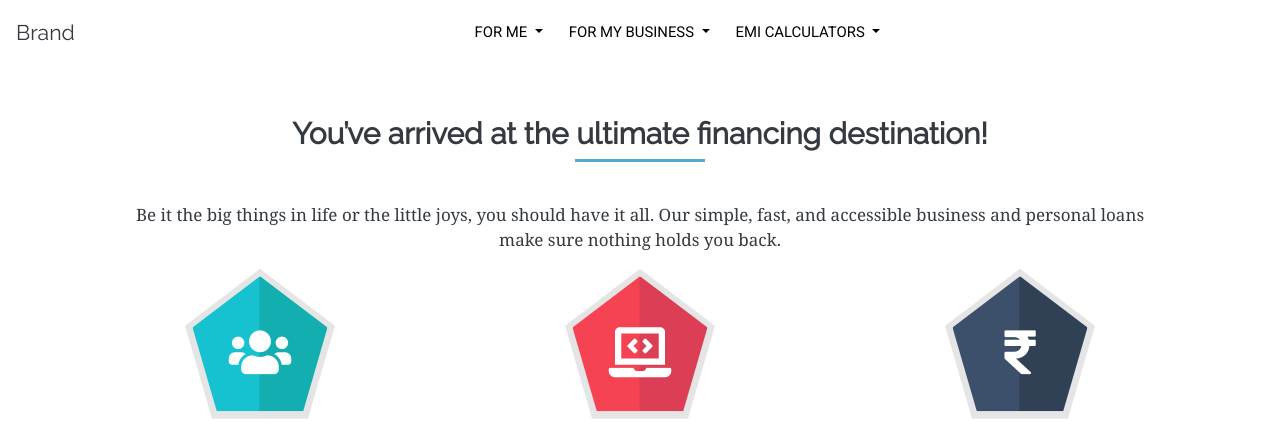
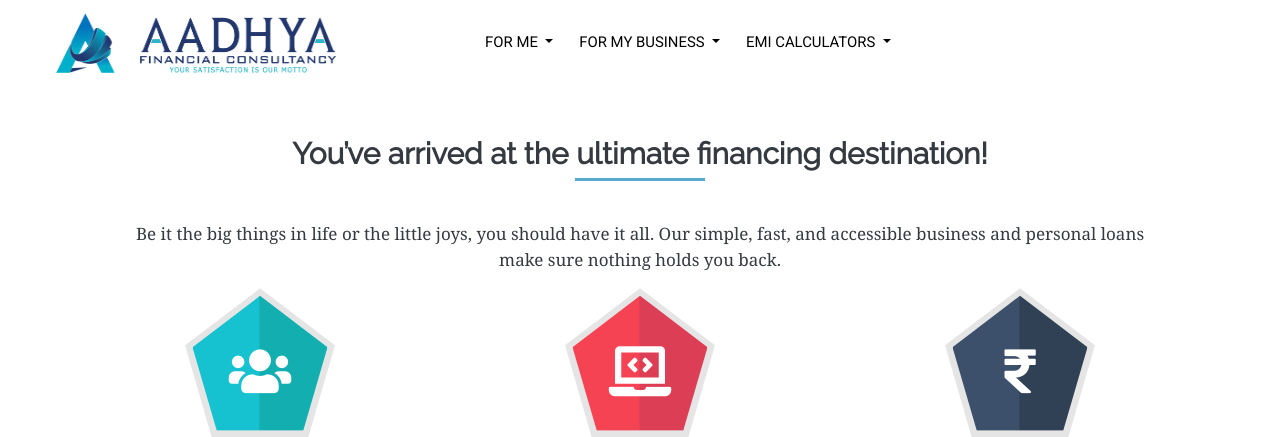
Before and after one commit to ruchamahabal/aadhya_finance_website, a PHP site: page /index.php in a window 1280 px wide. Shown: the top 437 px of the page. Run offline with PHP 8.4, Linux system fonts and the light colour scheme; some libraries are stand-ins or nearby versions.

Commit message:
logo added

```diff
--- a/header.php
+++ b/header.php
@@ -36,18 +36,18 @@
 <!-- mega menu -->
 <header class="site-header" role="banner">
 	<nav class="navbar navbar-expand-sm">
-		<!-- <img id="navbar-logo" src="assets/images/logo.jpeg" width="100" height="80" alt=""> -->
+
 			<button class="navbar-toggler mr-2" type="button" data-toggle="collapse" data-target="#navbar">
 					<span class="navbar-toggler-icon"></span>
 			</button>
-			<span class="navbar-brand d-flex flex-fill">Brand</span>
+			<span class="navbar-brand "><img id="navbar-logo" src="<?php $_SERVER['DOCUMENT_ROOT']?>/aadhyafinance/assets/images/logo2.png" width="280" height="60" alt="" style="margin-left:40px;"></span>
 			<div class="navbar-collapse collapse" id="navbar">
 					<ul class="navbar-nav justify-content-center d-flex flex-fill">
 							<li class="nav-item dropdown">
 								<a class="nav-link dropdown-toggle" href="#" id="navbarDropdown" role="button" data-toggle="dropdown" aria-haspopup="true" aria-expanded="false">
 									For me
 								</a>
-								<div class="dropdown-menu mega-menu" aria-labelledby="navbarDropdown">
+								<div class="dropdown-menu mega-menu " aria-labelledby="navbarDropdown">
 								<div class="row">
 										<div class="col">
 											<a class="nav-link disabled" href="#" tabindex="-1" aria-disabled="true">Cash In My Account</a>
```
Also changed, not shown: assets/images/logo2.png (added).
